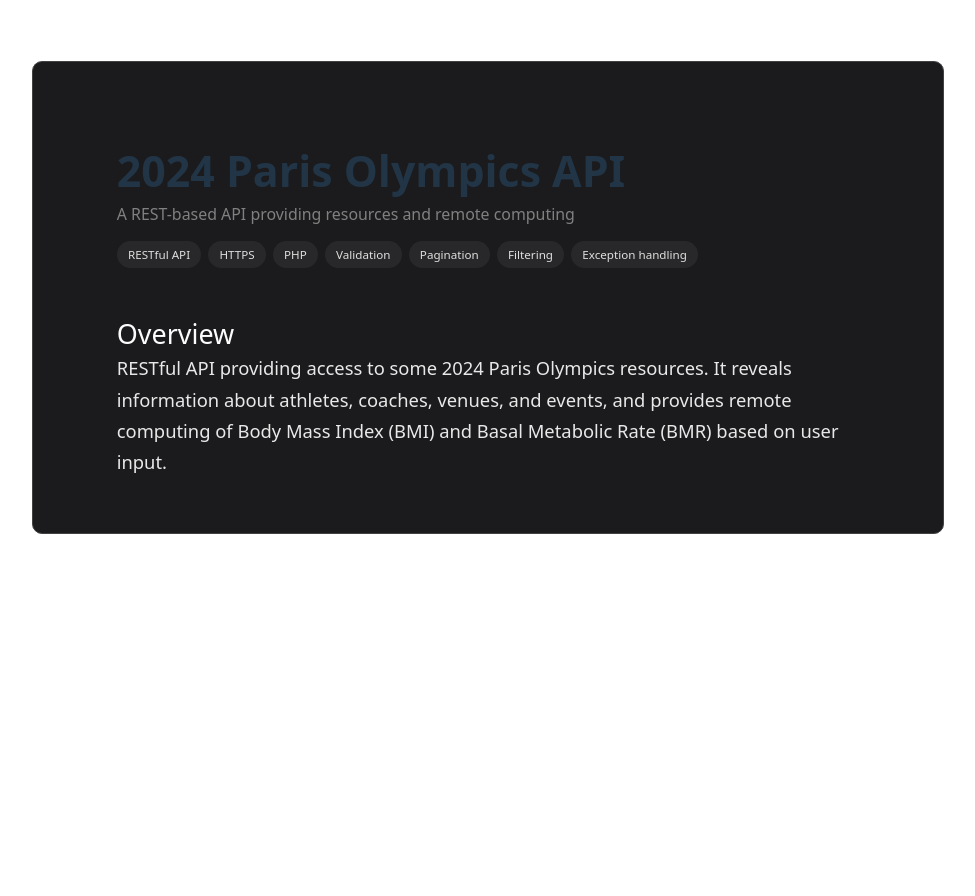
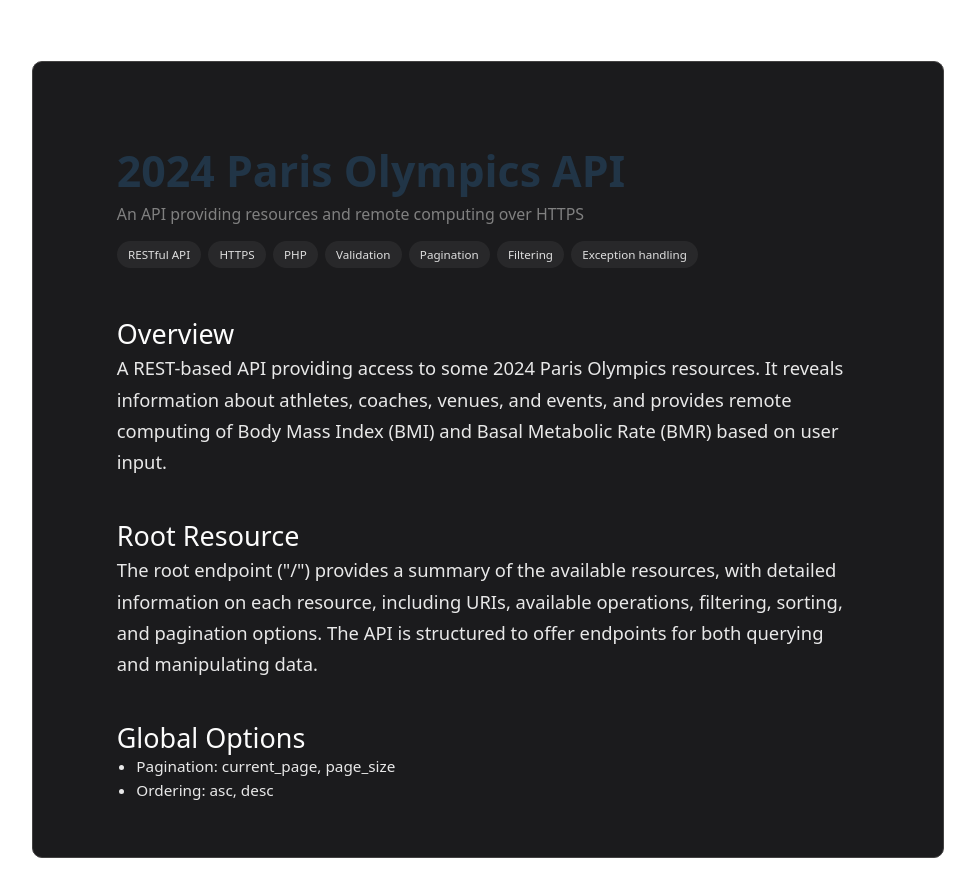
Before and after one commit to hedi3489/my-portfolio, a React (Vite) app: page /projects/olympics-api in a window 1280 px wide. Shown: the top 896 px of the page, without its empty margins (152-1127 px from the left). Before the commit the page ends 800 px from the top, so only its background shows below. Built offline with nearby package versions, Linux system fonts and the light colour scheme.

Commit message:
Updated API page

```diff
--- a/src/components/APIProject.jsx
+++ b/src/components/APIProject.jsx
@@ -1,5 +1,5 @@
 
-import { TechStackInline, TextSection, SoftList, CaptionedImage, } from './ProjectPageComponents.jsx'
+import { TechStackInline, TextSection, SoftList, CaptionedImage, BulletList } from './ProjectPageComponents.jsx'
 
 function APIProjectPage() {
     return (
@@ -8,7 +8,7 @@ function APIProjectPage() {
                 <div className="prose">
 
                     <h1>2024 Paris Olympics API</h1>
-          <h4>A REST-based API providing resources and remote computing</h4>
+                    <h4>An API providing resources and remote computing over HTTPS</h4>
                     <TechStackInline
                         items={[
                             "RESTful API",
@@ -22,7 +22,23 @@ function APIProjectPage() {
                     />
                     <TextSection
                         title="Overview"
-            paragraphs={["RESTful API providing access to some 2024 Paris Olympics resources. It reveals information about athletes, coaches, venues, and events, and provides remote computing of Body Mass Index (BMI) and Basal Metabolic Rate (BMR) based on user input."]}
+                        paragraphs={["A REST-based API providing access to some 2024 Paris Olympics resources. It reveals information about athletes, coaches, venues, and events, and provides remote computing of Body Mass Index (BMI) and Basal Metabolic Rate (BMR) based on user input."]}
+                        className="text-section"
+                    />
+                    <TextSection
+                        title="Root Resource"
+                        paragraphs={["The root endpoint (\"/\") provides a summary of the available resources, with detailed information on each resource, including URIs, available operations, filtering, sorting, and pagination options. The API is structured to offer endpoints for both querying and manipulating data."]}
+                        className="text-section"
+                    />
+                    <TextSection
+                        title="Global Options"
+                        children={<BulletList
+                            title={null}
+                            items={[
+                                "Pagination: current_page, page_size",
+                                "Ordering: asc, desc"
+                            ]}
+                        />}
                         className="text-section"
                     />
                 </div>
--- a/src/components/ProjectPageComponents.jsx
+++ b/src/components/ProjectPageComponents.jsx
@@ -1,4 +1,4 @@
-function TechStackInline ({ items = [] }) {
+function TechStackInline({ items = [] }) {
     return (
         <div className="tech-stack-inline flex">
             {items.map((item, index) => (
@@ -44,7 +44,6 @@ function SoftList({ items }) {
 
 function CaptionedImage({ title = '', image = '', alt = '', caption = '' }) {
     return <div className=''>
-    {/* <h3>{title}</h3> */}
         <div className='flex flex-col flex-center captioned-image'>
             <img
                 src={image}
@@ -55,9 +54,22 @@ function CaptionedImage({ title = '', image = '', alt = '', caption = '' }) {
     </div>
 }
 
+function BulletList({ title, items = [] }) {
+    return <div>
+
+        {title ? <h3>{title}</h3> : null }
+        <ul>
+            {items.map((item, index) => (
+                <li key={index}>{item}</li>
+            ))}
+        </ul>
+    </div>
+}
+
 export {
     TechStackInline,
     TextSection,
     SoftList,
     CaptionedImage,
+    BulletList,
 }
```
Lines whose indentation alone changed are shown as unchanged.
